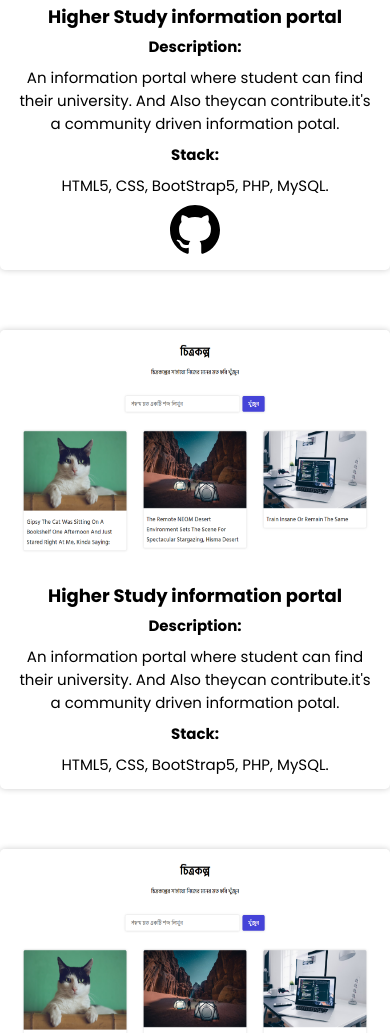
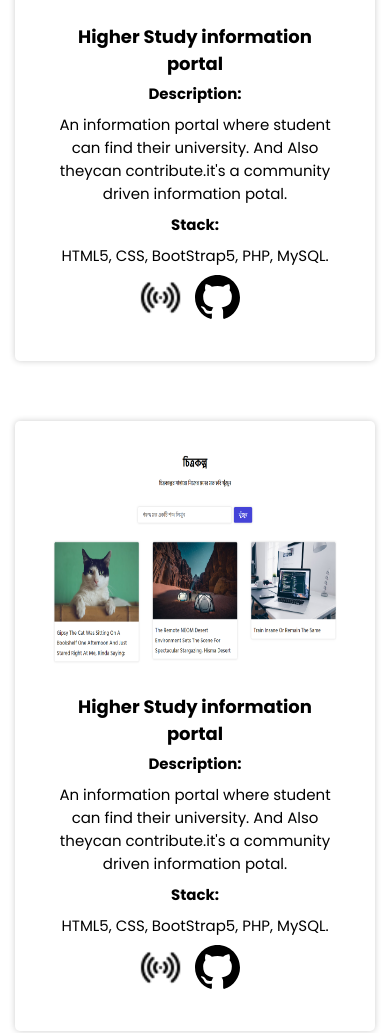
Before and after one commit to anikakash/JSProjects, a plain HTML site: page index.html in a window 390 px wide. Shown: the part 501-1534 px from the top of the page. Drawn offline with Linux system fonts and the light colour scheme.

Commit message:
responsive and repo link add

```diff
--- a/index.html
+++ b/index.html
@@ -11,6 +11,7 @@
 <body>
     <h1>Anik Dash Akash</h1>
     <p id="bio">project Portfolio</p>
+
     <div class="projects">
         <div class="project">
             <img src="../JSProjects/assest/imageSearch.png" alt="">
@@ -29,7 +30,9 @@
                     <p>HTML5, CSS, BootStrap5, PHP, MySQL.</p>
                 </div>
                 <div class="repo">
-                    <img src="./assest/icon_github.svg" alt="">
+                    <a href=""><img src="./assest/live.png" alt=""></a>
+                    <a href="https://github.com/anikakash/JSProjects/tree/main/ImageSearch" target="_blank">
+                        <img src="./assest/icon_github.svg"></a>
                 </div>
             </div>
 
@@ -51,7 +54,11 @@
                     <p><b>Stack: </b></p>
                     <p>HTML5, CSS, BootStrap5, PHP, MySQL.</p>
                 </div>
-
+                <div class="repo">
+                    <a href=""><img src="./assest/live.png" alt=""></a>
+                    <a href="https://github.com/anikakash/JSProjects/tree/main/ImageSearch" target="_blank">
+                        <img src="./assest/icon_github.svg"></a>
+                </div>
             </div>
 
         </div>
@@ -71,7 +78,11 @@
                     <p><b>Stack: </b></p>
                     <p>HTML5, CSS, BootStrap5, PHP, MySQL.</p>
                 </div>
-
+                <div class="repo">
+                    <a href=""><img src="./assest/live.png" alt=""></a>
+                    <a href="https://github.com/anikakash/JSProjects/tree/main/ImageSearch" target="_blank">
+                        <img src="./assest/icon_github.svg"></a>
+                </div>
             </div>
 
         </div>
--- a/style.css
+++ b/style.css
@@ -63,12 +63,30 @@ h3{
     justify-content: center;
     margin-bottom: 10px;
 }
-.repo img{
-    width: 50px;
-    height: 50px;
+
+.repo img:first-child{
+    width: 45px;
+    height: 45px;
+    margin-right: 12px;
+}
+.repo img:nth-child(2){
+    width: 40px;
+    height: 40px;
+}
+@media screen and (max-width: 768px) {
+    .project{
+        padding: 20px;
+    }
+    .project{
+        margin-left: 12px;
+        margin-right: 12px;
+        width: 45%;
+    }
 }
 @media screen and (max-width: 480px) {
     .project{
+        margin-left: 15px;
+        margin-right: 15px;
         width: 100%;
     }
 }
```
Also changed, not shown: assest/live.png (added).
